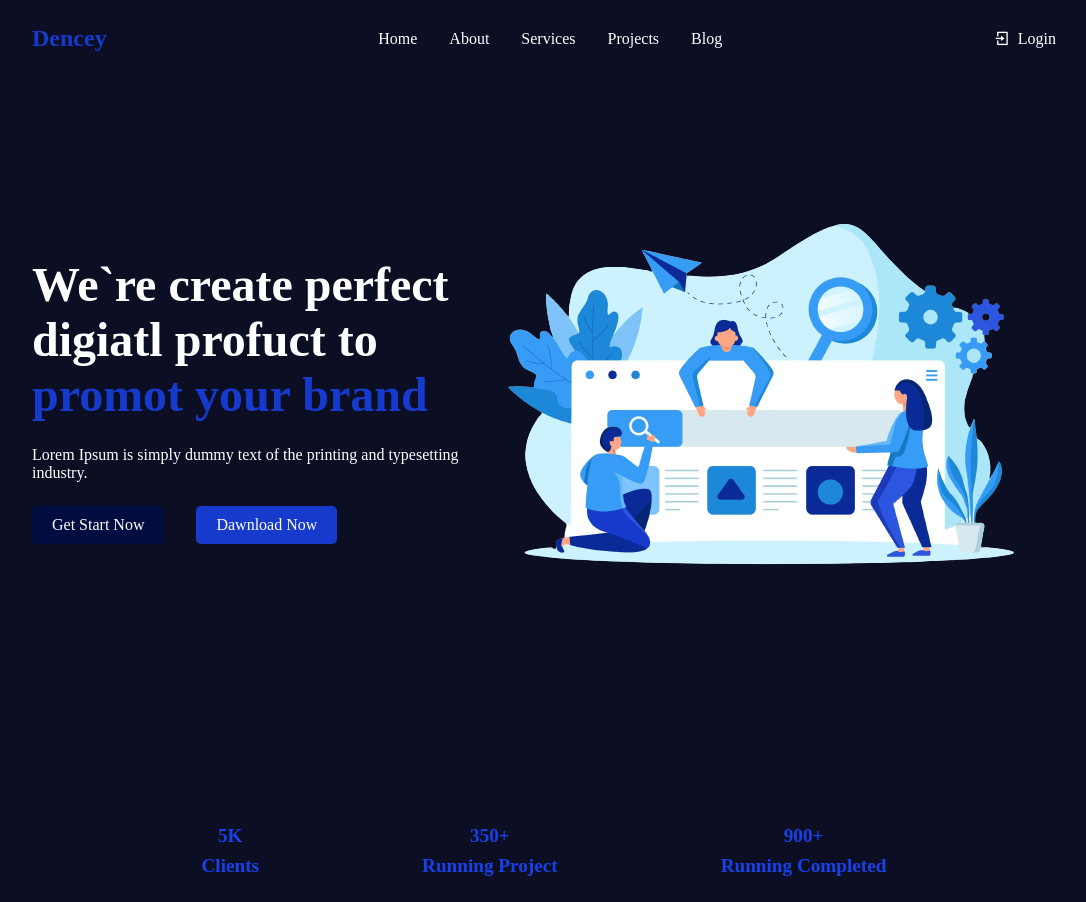
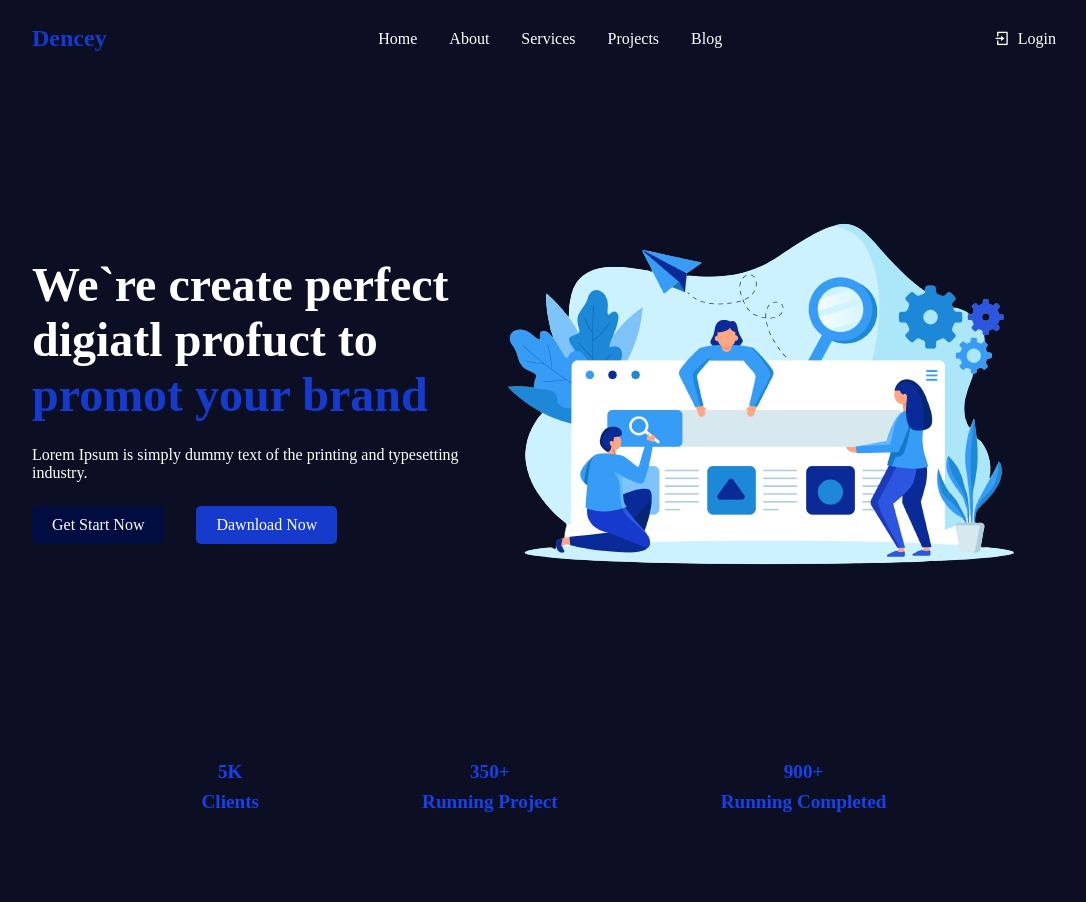
Before and after one commit to rawand1998/Agency-Website, a React (Create React App) app: page / in a window 1280 px wide. Shown: the whole page, without its empty margins (96-1182 px from the left). After the commit the page ends 838 px from the top, so only its background shows below. Built offline with nearby package versions, Linux system fonts and the light colour scheme.

Commit message:
header component fix style

```diff
--- a/src/styles/header.css
+++ b/src/styles/header.css
@@ -48,6 +48,7 @@
   padding: 25px 10%;
   width: 80%;
   justify-content: space-around;
+ margin-top: -5%;
 }
 .card {
   display: flex;
```
